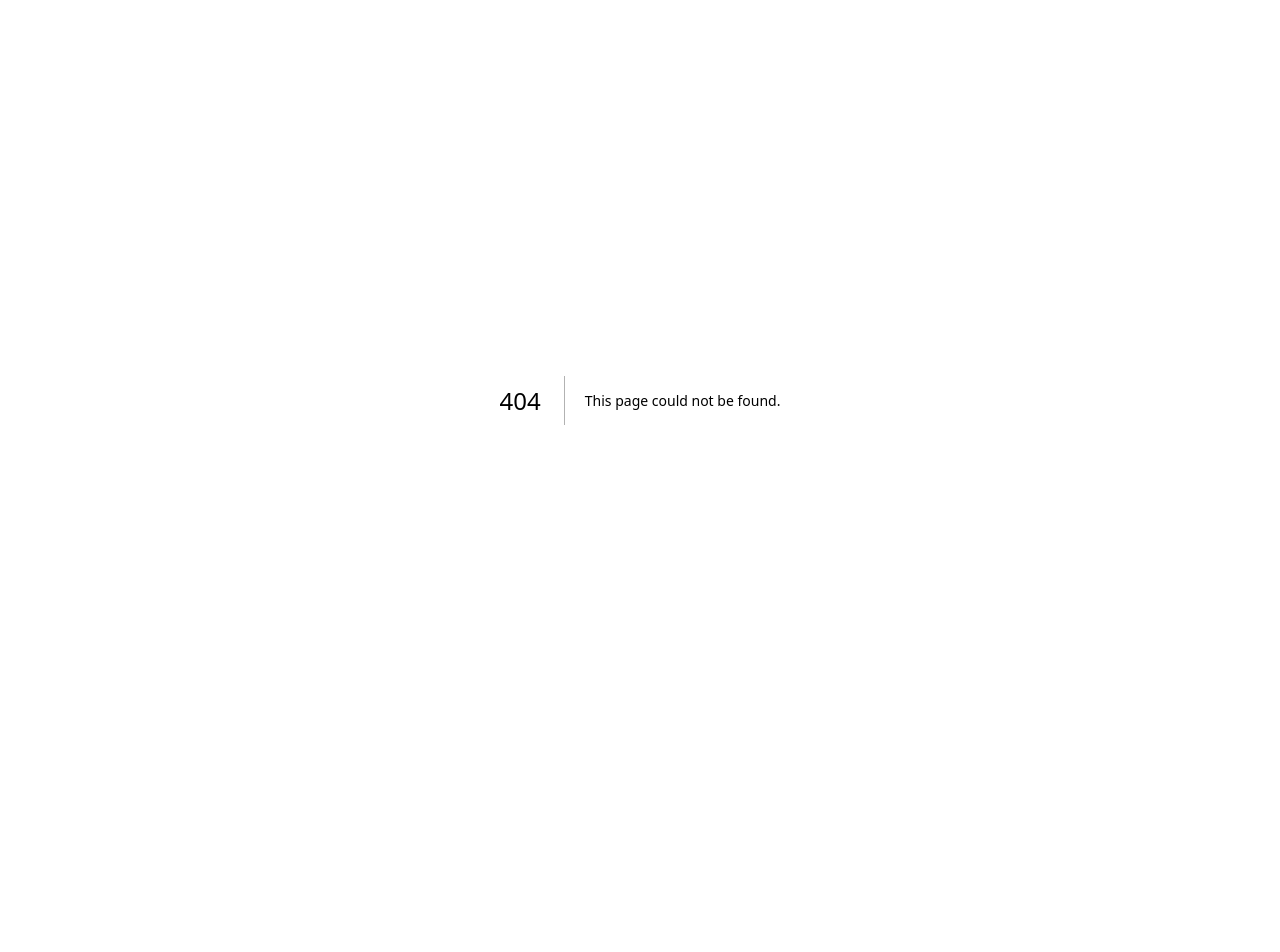
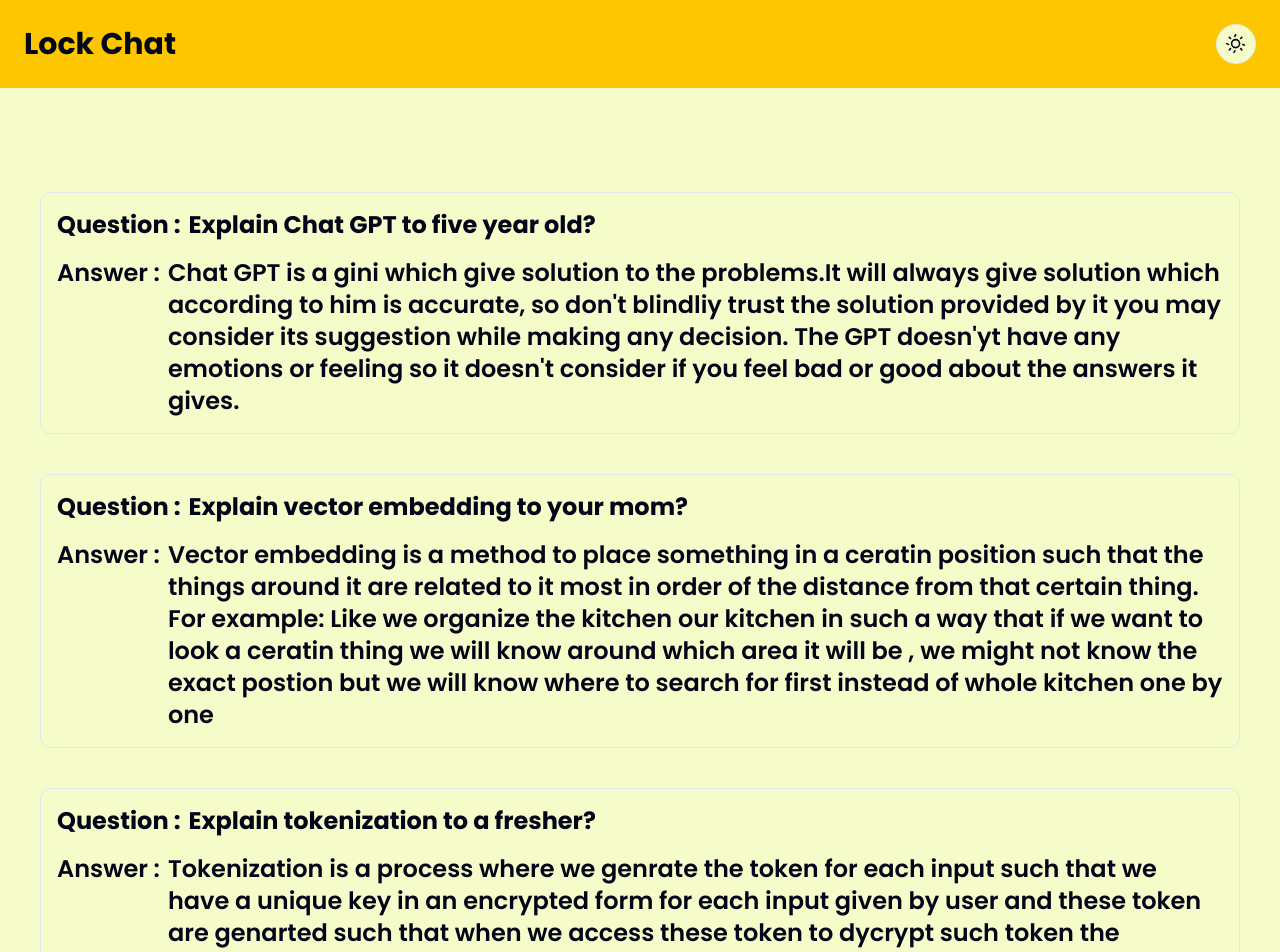
Before and after one commit to El-Drago11/Lock-Chat, a Next.js app: page /blog/1 in a window 1280 px wide. Before the commit this address had no page. Shown: the top 952 px of the page. Before the commit the page ends 800 px from the top, so only its background shows below. Built offline with nearby package versions, Linux system fonts and the light colour scheme.

Commit message:
Added Blog page

```diff
--- /dev/null
+++ b/src/app/blog/[slug]/page.tsx
@@ -0,0 +1,32 @@
+import {BlogsList} from "@/lib/Blogs"
+
+const Assignment = async({params}:{params:Promise<{slug:string}>}) => {
+
+  const {slug} = await params;
+
+  const FilterQuestion = BlogsList.filter((curr)=>curr?.assignmentNo===slug)
+
+  return (
+    <>
+      <div className="space-y-10 p-4">
+        {
+          (FilterQuestion && FilterQuestion?.length)?FilterQuestion?.map((curr,index)=>(
+              <div key={index} className="space-y-4 text-2xl border-1 p-4 rounded-lg">
+                    <div className="flex gap-x-2 font-bold">
+                      <span className="text-nowrap">Question : </span>
+                      <span>{curr?.question}</span>
+                    </div>
+                    <div className="flex gap-x-2 font-semibold">
+                      <span  className="text-nowrap">Answer : </span>
+                      <span>{curr?.answer}</span>
+                    </div>
+              </div>
+          ))
+          :<div className="text-muted text-2xl text-center h-full w-full">No Blog Data Available</div>
+        }
+      </div>
+    </>
+  )
+}
+
+export default Assignment;
--- a/src/app/blog/page.jsx
+++ /dev/null
@@ -1,17 +0,0 @@
-
-const data = [
-  {
-    question:"",
-    answer:""
-  }
-]
-
-const Assignment = () => {
-  return (
-    <div>
-      lk;shdjk
-    </div>
-  )
-}
-
-export default Assignment;
--- a/src/app/layout.tsx
+++ b/src/app/layout.tsx
@@ -1,7 +1,9 @@
 import type { Metadata } from "next";
-import {Poppins } from "next/font/google";
+import { Poppins } from "next/font/google";
 import "./globals.css";
 import { ThemeProvider } from "@/Providers/ThemeProvider";
+import { ThemeToggle } from "@/common/ThemeToggle";
+import Link from "next/link";
 
 const poppins = Poppins({
   subsets: ["latin"],
@@ -30,7 +32,22 @@
           enableSystem
           disableTransitionOnChange
         >
-          {children}
+          <div className="flex flex-col min-h-screen gap-16 bg-background text-foreground ">
+            {/* Header with Theme Toggle */}
+            <header className="w-full flex justify-between items-center p-8 sm:p-6 bg-yellow-400 dark:bg-slate-900">
+              <Link className="text-3xl font-bold cursor-pointer" href={'/'}>Lock Chat</Link>
+              <div><ThemeToggle /></div>
+            </header>
+
+            <main className="flex-1 p-8 sm:p-6">
+              {children}
+            </main>
+
+            <footer className="text-muted mt-auto border border-t-2 py-2 px-4">
+              All Right Reserved to @El-drago11
+            </footer>
+          </div>
+
         </ThemeProvider>
       </body>
     </html>
--- a/src/app/page.tsx
+++ b/src/app/page.tsx
@@ -1,22 +1,8 @@
-import { ThemeToggle } from "@/common/ThemeToggle";
-import HomeIndex from "@/pages/Home/HomeIndex";
+import HomeIndex from "@/Pages/Home/HomeIndex";
+
 
 export default function Home() {
   return (
-    <div className="flex flex-col min-h-screen gap-16 bg-background text-foreground ">
-      {/* Header with Theme Toggle */}
-      <header className="w-full flex justify-between items-center p-8 sm:p-6 bg-yellow-400 dark:bg-slate-900">
-        <div className="text-3xl font-bold">Lock Chat</div>
-        <div><ThemeToggle /></div>
-      </header>
-
-      <main className="flex-1 p-8 sm:p-6">
-        <HomeIndex/>
-      </main>
-
-      <footer className="text-muted mt-auto border border-t-2 py-2 px-4">
-        All Right Reserved to @El-drago11
-      </footer>
-    </div>
+    <HomeIndex/>
   );
 }
--- a/src/lib/Blogs.ts
+++ b/src/lib/Blogs.ts
@@ -1,19 +1,23 @@
-interface IBlogs{
+export interface IBlogs{
+    assignmentNo:string,
     question:string,
     answer:string,
 }
 
-const BlogsList:IBlogs[]=[
+export const BlogsList:IBlogs[]=[
     {
+        assignmentNo:'1',
         question:'Explain Chat GPT to five year old?',
         answer:"Chat GPT is a gini which give solution to the problems.It will always give solution which according to him is accurate, so don't blindliy trust the solution provided by it you may consider its suggestion while making any decision. The GPT doesn'yt have any emotions or feeling so it doesn't consider if you feel bad or good about the answers it gives."
     },
     {
+        assignmentNo:'1',
         question:'Explain vector embedding to your mom?',
         answer:"Vector embedding is a method to place something in a ceratin position such that the things around it are related to it most in order of the distance from that certain thing. For example: Like we organize the kitchen our kitchen in such a way that if we want to look a ceratin thing we will know around which area it will be , we might not know the exact postion but we will know where to search for first instead of whole kitchen one by one"
     },
     {
+        assignmentNo:'1',
         question:"Explain tokenization to a fresher?",
-        answer:"",
+        answer:"Tokenization is a process where we genrate the token for each input such that we have a unique key in an encrypted form for each input given by user and these token are genarted such that when we access these token to dycrypt such token the decrypter must have access to a unique formula and decrypt that token and this token can contain any information about the user or user input",
     }
 ]
```
